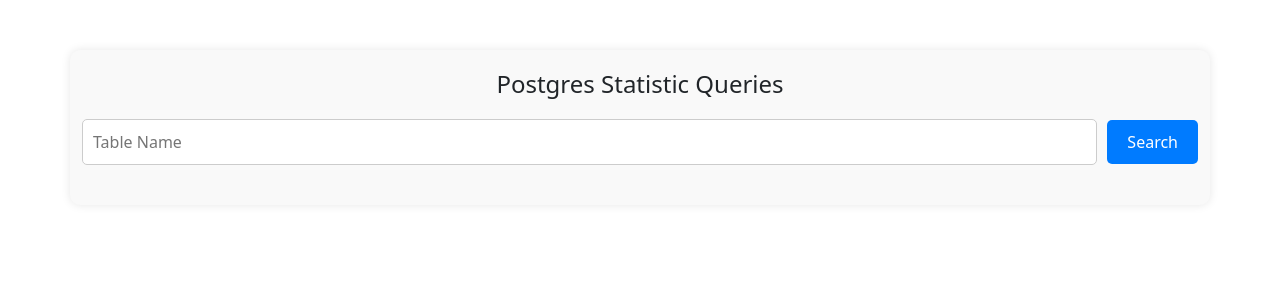
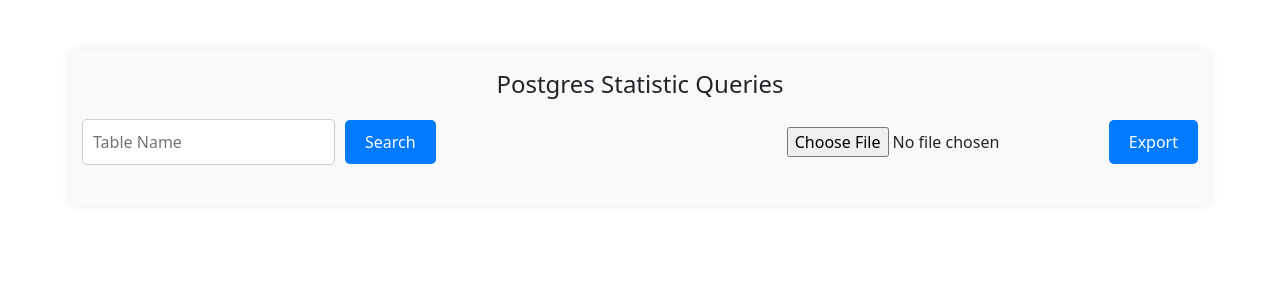
Before and after one commit to rgyhuang/15799-Hypostats, a React (Create React App) app in the folder frontend-app/: page / in a window 1280 px wide. Shown: the top 300 px of the page. Built offline with nearby package versions, Linux system fonts and the light colour scheme.

Commit message:
Export/import somewhat complete

```diff
--- a/frontend-app/src/App.js
+++ b/frontend-app/src/App.js
@@ -1,6 +1,7 @@
 import React, { useState } from "react";
 import ClassTable from "./components/class-info";
 import ColumnTabs from "./components/stats-info";
+import ImportExportButton from "./components/import-export";
 
 export default function FormWithGetRequest() {
   const [query, setQuery] = useState("");
@@ -36,6 +37,7 @@
         <button type="submit" className="button">
           Search
         </button>
+        <ImportExportButton relname={query} />
       </form>
       {result && (
         <div className="results-container">
--- /dev/null
+++ b/frontend-app/src/components/import-export.css
@@ -0,0 +1,8 @@
+.themed-button {
+    padding: 10px 20px;
+    background-color: #007bff;
+    color: white;
+    border: none;
+    border-radius: 5px;
+    cursor: pointer;
+  }
--- /dev/null
+++ b/frontend-app/src/components/import-export.js
@@ -0,0 +1,69 @@
+import "./import-export.css";
+import React from "react";
+
+function ImportExportButton({ relname }) {
+  const handleImport = (e) => {
+    const file = e.target.files[0];
+    console.log(file);
+    if (file) {
+      const reader = new FileReader();
+      reader.onload = async (event) => {
+        try {
+          const content = event.target.result;
+          console.log(content);
+          const response = await fetch("http://localhost:8080/load", {
+            method: "POST",
+            headers: {
+              "Content-Type": "application/json",
+            },
+            body: content,
+          });
+          const result = await response;
+          console.log(result);
+        } catch (error) {
+          console.error("Error uploading file:", error);
+        }
+      };
+      reader.readAsText(file);
+    }
+  };
+
+  const handleExport = async (e) => {
+    e.preventDefault();
+    try {
+      const response = await fetch("http://localhost:8080/export", {
+        method: "POST",
+        headers: {
+          "Content-Type": "application/json",
+        },
+        body: JSON.stringify({ relname: relname }),
+      });
+      const data = await response.json();
+
+      const saveResponse = await fetch("http://localhost:8080/export_dump", {
+        method: "POST",
+        headers: {
+          "Content-Type": "application/json",
+        },
+        body: JSON.stringify(data),
+      });
+      const saveResult = await saveResponse.json();
+      console.log(saveResult);
+    } catch (error) {}
+  };
+
+  return (
+    <>
+      <div className="input-group"></div>
+      {/* <button className="themed-button" onClick={handleExport}> */}
+      <input id="file" type="file" onChange={handleImport} />
+      {/* </button> */}
+
+      <button className="themed-button" onClick={handleExport}>
+        Export
+      </button>
+    </>
+  );
+}
+
+export default ImportExportButton;
```
Also changed, not shown: 2 other files (tests, documents, lock files or other folders).
